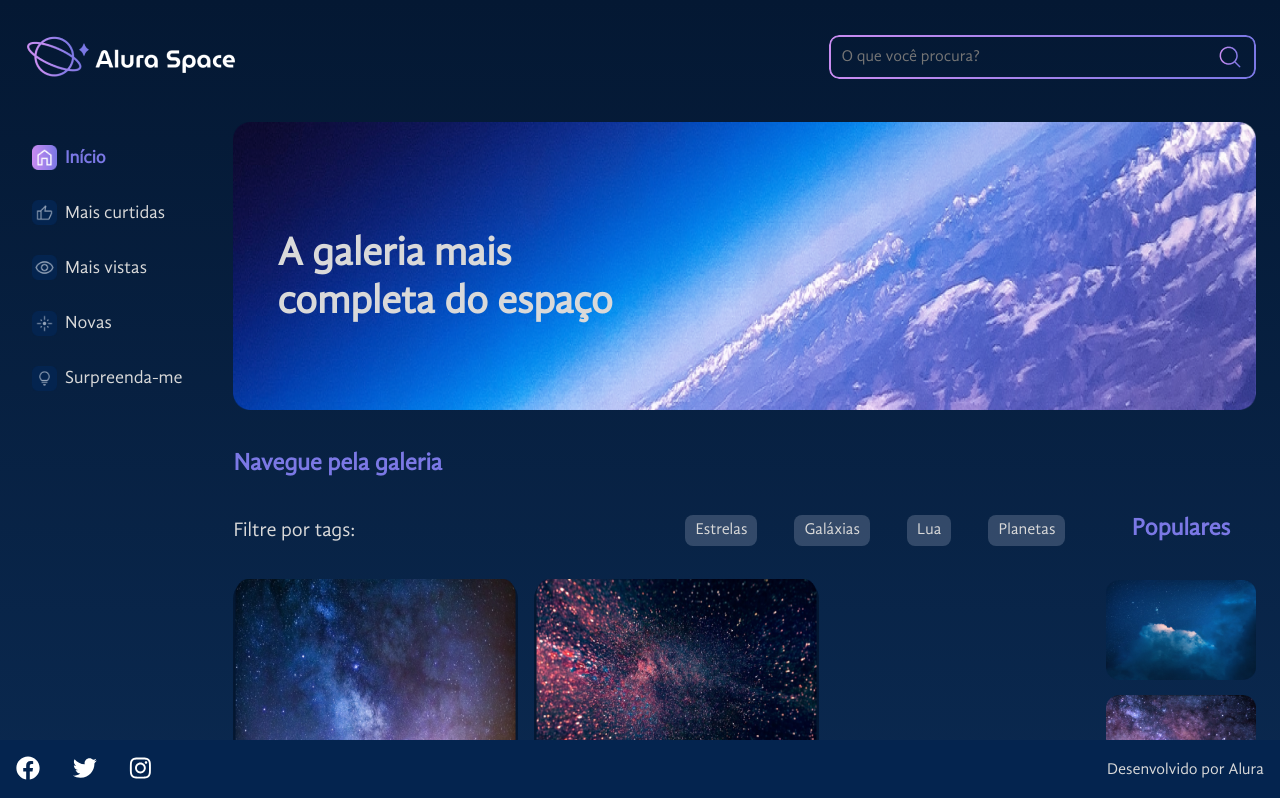
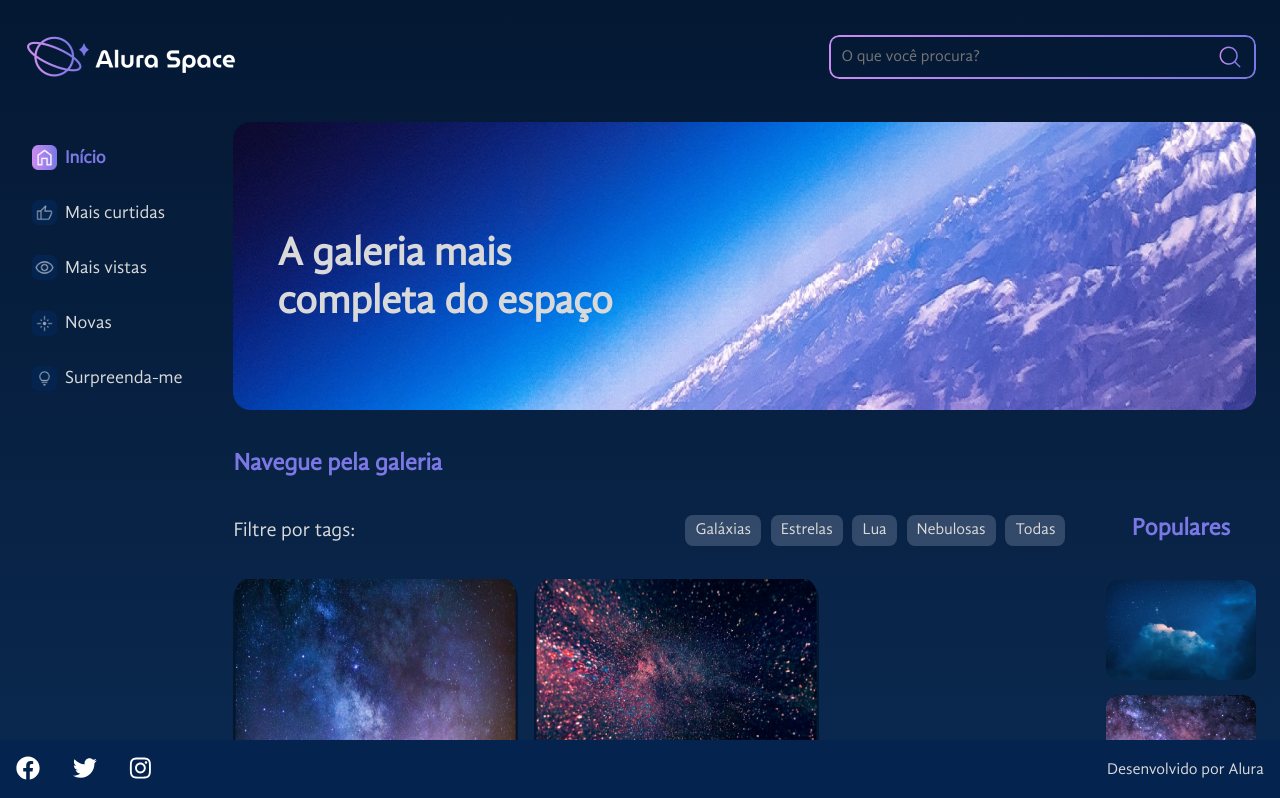
Before and after one commit to gustavo-atanazio/alura-space, a React (Create React App) app: page / in a window 1280 px wide. Shown: the top 798 px of the page. Built offline with nearby package versions, Linux system fonts and the light colour scheme.

Commit message:
Função de filtrar por tags

```diff
--- a/src/componentes/Galeria/index.jsx
+++ b/src/componentes/Galeria/index.jsx
@@ -1,15 +1,28 @@
-import React from 'react'
+import React, { useState } from 'react'
 import Tags from '../Tags'
 import styles from './Galeria.module.scss'
 import fotos from './fotos.json'
 import Cards from './Cards'
 
 export default function Galeria() {
+
+  const [itens, setItens] = useState(fotos);
+
+  const tags = [...new Set(fotos.map(foto => foto.tag))];
+
+  const filtraFotos = (tag) => {
+    const novasFotos = fotos.filter(foto => {
+      return foto.tag === tag;
+    })
+
+    setItens(novasFotos)
+  }
+
   return (
     <section className={styles.galeria}>
         <h2>Navegue pela galeria</h2>
-        <Tags/>
-        <Cards fotos={fotos} styles={styles}/>
+        <Tags tags={tags} filtrarFotos={filtraFotos} setItens={setItens}/>
+        <Cards fotos={itens} styles={styles}/>
     </section>
   )
 }
--- a/src/componentes/Tags/index.jsx
+++ b/src/componentes/Tags/index.jsx
@@ -1,15 +1,16 @@
 import React from 'react'
 import styles from './Tags.module.scss'
+import fotos from '../Galeria/fotos.json'
 
-export default function Tags() {
+export default function Tags({tags, filtrarFotos, setItens}) {
   return (
     <div className={styles.tags}>
         <p>Filtre por tags:</p>
         <ul className={styles.tags__lista}>
-            <li>Estrelas</li>
-            <li>Galáxias</li>
-            <li>Lua</li>
-            <li>Planetas</li>
+            {tags.map(tag => {
+              return <li key={tag} onClick={() => filtrarFotos(tag)}>{tag}</li>
+            })}
+          <li onClick={() => setItens(fotos)}>Todas</li>
         </ul>
     </div>
   )
```
